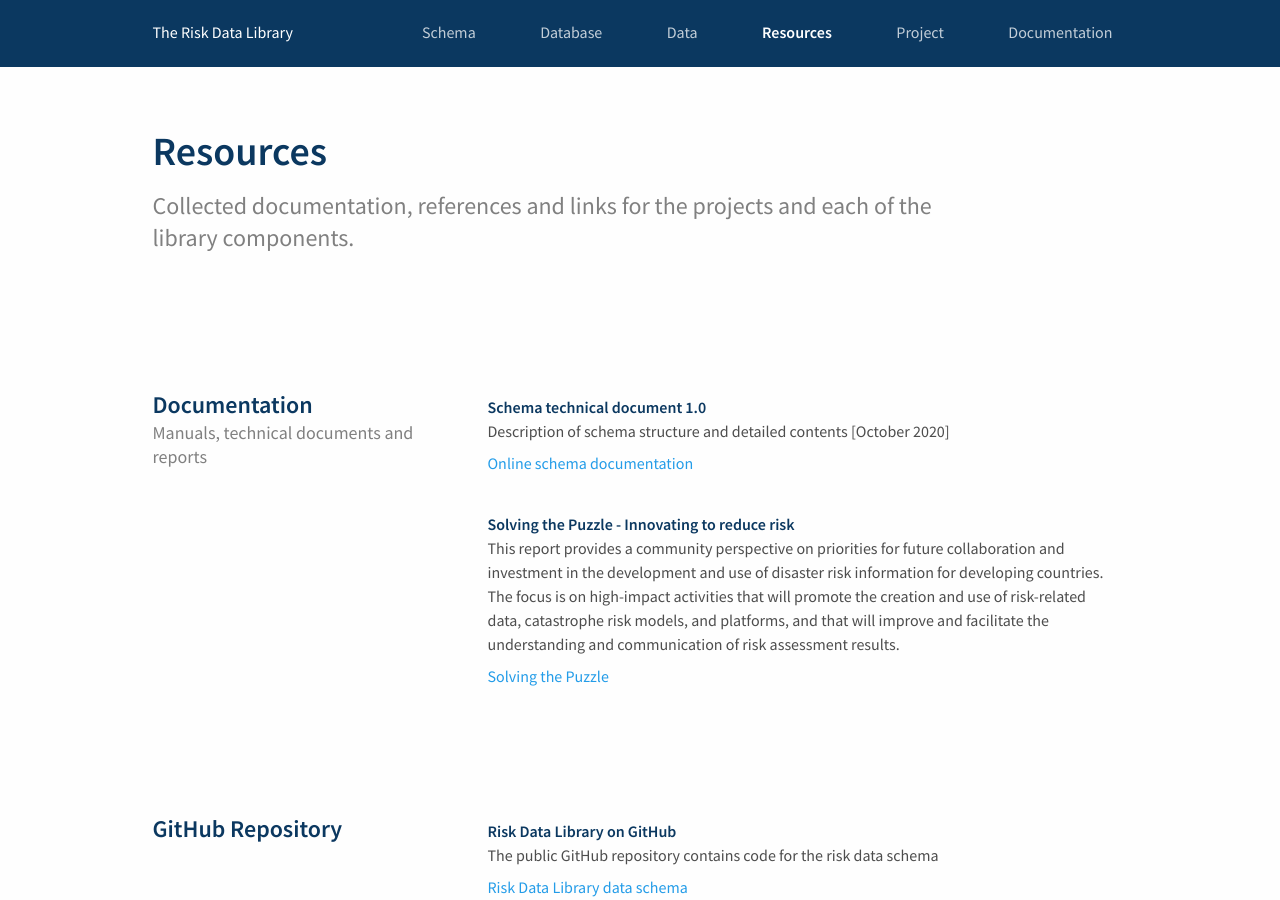
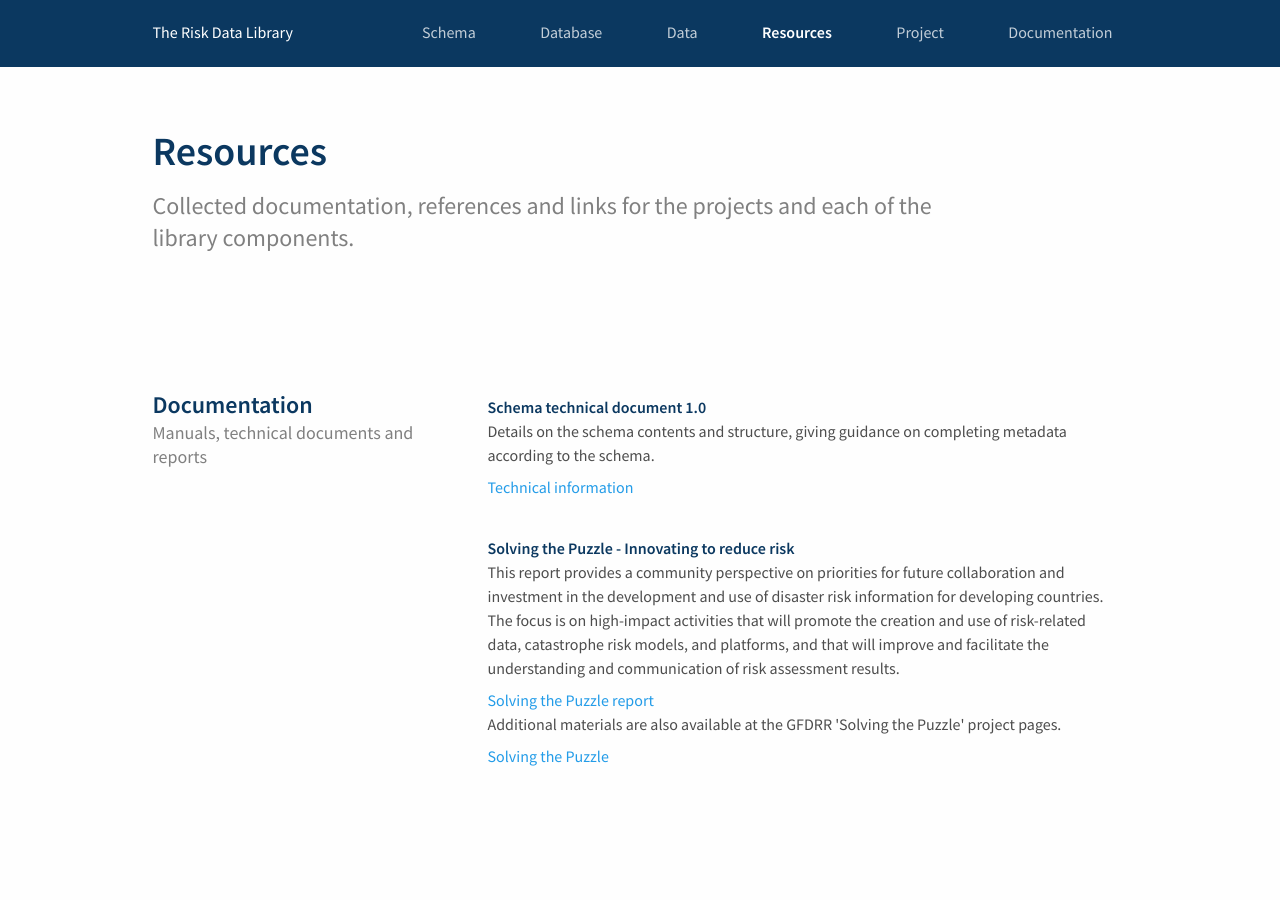
Before and after one commit to GFDRR/risk-data-library.github.io, a Jekyll site: the page built from resources.html, in a window 1280 px wide and 900 px high. Built offline with Jekyll 4.4.1, drawn with Linux system fonts in a browser that asks for light colours; nearby versions of some CDN libraries; some of the changed text lies outside the part shown.

Commit message:
redirect technical doc link, add FAQS
redirect technical doc link, add FAQS, add scoping puzzle report github pdf

```diff
--- a/resources.html
+++ b/resources.html
@@ -16,12 +16,13 @@
         Schema technical document 1.0
       </p>
       <p>
-        Description of schema structure and detailed contents [October 2020]
+        Details on the schema contents and structure, giving guidance on completing metadata according to the schema.
       </p>
       <div class="link-under-paragraph-container">
-        <a href="https://gfdrr.github.io/rdl-doc/" class="link" download target="_blank">Online schema documentation</a>
+        <a href="http://riskdatalibrary.org/documentation" class="link" download target="_blank">Technical information</a>
       </div>
     </div>
+
     <div class="reusable-content no-margin-bottom">
       <p class="title-color">
         Solving the Puzzle - Innovating to reduce risk
@@ -30,9 +31,16 @@
         This report provides a community perspective on priorities for future collaboration and investment in the development and use of disaster risk information for developing countries. The focus is on high-impact activities that will promote the creation and use of risk-related data, catastrophe risk models, and platforms, and that will improve and facilitate the understanding and communication of risk assessment results.
       </p>
       <div class="link-under-paragraph-container">
+        <a href="/assets/docs/communityReports/solving-the-puzzle-report.pdf" class="link" download target="_blank">Solving the Puzzle report</a>
+      </div>
+      <p>
+        Additional materials are also available at the GFDRR 'Solving the Puzzle' project pages.
+      </p>
+      <div class="link-under-paragraph-container">
         <a href="https://www.gfdrr.org/en/solving-puzzle-innovating-reduce-risk" class="link" download target="_blank">Solving the Puzzle</a>
       </div>
     </div>
+
   </div>
 </div>
 
@@ -48,21 +56,8 @@
       <p class="title-color">
         Risk Data Library on GitHub
       </p>
-      <p>
-        The public GitHub repository contains code for the risk data schema
-      </p>
       <div class="link-under-paragraph-container">
-        <a href="https://github.com/GFDRR/rdl-data" class="link" target="_blank">
-          Risk Data Library data schema
-        </a>
-      </div>
-    </div>
-    <div class="reusable-content no-margin-bottom no-margin-top-first-title-color">
-      <p class="title-color">
-        Frequently Asked Questions
-      </p>
-      <div class="link-under-paragraph-container">
-        <a href="https://gfdrr.github.io/rdl-doc/faq.html" class="link" download target="_blank">FAQs in online schema documentation</a>
+        <a href="https://github.com/GFDRR/rdl-data" class="link" target="_blank">Risk Data Library data schema</a>
       </div>
     </div>
   </div>
@@ -71,39 +66,40 @@
 
 <div class="component-individual reusable-component">
   <div class="reusable-component-left">
-    <h4 class="reusable-title reusable-font-semi-bold">  </h4>
+    <h4 class="reusable-title reusable-font-semi-bold">Frequently Asked Questions</h4>
     <p class="reusable-subtitle reusable-font-regular">
-
     </p>
   </div>
   <div class="reusable-component-right component-individual-right">
     <div class="reusable-content no-margin-bottom">
       <p class="content reusable-font-regular">
-
       </p>
       <div class="masonry-layout-container">
         <div class="masonry-layout-item">
           <p class="title-color">
-
+            What is the Risk Data Library?
           </p>
           <p>
-
+            The Risk Data Library is a system for better managing risk data. Its components make working with risk data easier and create an effective library system designed explicitly for storing, finding, editing and exchanging data for disaster risk assessments. The two components are now available:
+            The RDL schema is a new language for describing hazard, exposure, vulnerability and loss data. It gives risk experts a single language to describe datasets used in climate and disaster risk  assessment. The datasets have an underlying consistency that makes them highly interoperable, and key metadata fields tailored to risk analysis.
+            The RDL database enables hazard, exposure, vulnerability and loss datasets to be stored in the same environment, consistent with the schema. It provides the architecture for searching and downloading the increasing number of datasets using the schema.
           </p>
         </div>
         <div class="masonry-layout-item">
           <p class="title-color">
-
+            Who is leading the Risk Data Library project?
           </p>
           <p>
-
+            The Risk Data Library project is led by GFDRR Labs. The <a href="https://www.gfdrr.org/en" class="link" target="_blank">Global Facility for Disaster Reduction and Recovery (GFDRR)</a> is a global partnership that helps developing countries better understand and reduce their vulnerability to natural hazards and climate change.
+            <a href="https://www.gfdrr.org/en/gfdrr-labs" class="link" target="_blank">GFDRR Labs</a> uses cutting-edge science and technology to make high-quality risk information available faster and at lower costs, and develop new tools that allow decision-makers and communities to collect, share, and understand risk information. We tailor our approach to support the full range of disaster risk management interventions — from preparedness to risk reduction to consideration of financial solutions.
           </p>
         </div>
         <div class="masonry-layout-item">
           <p class="title-color">
-
+            Can I upload data on the Risk Data Library?
           </p>
           <p>
-
+            Uploading data on riskdatalibrary.org is limited to GFDRR administrators. The Risk Data Library is not intended for public upload of data.
           </p>
         </div>
       </div>
```
